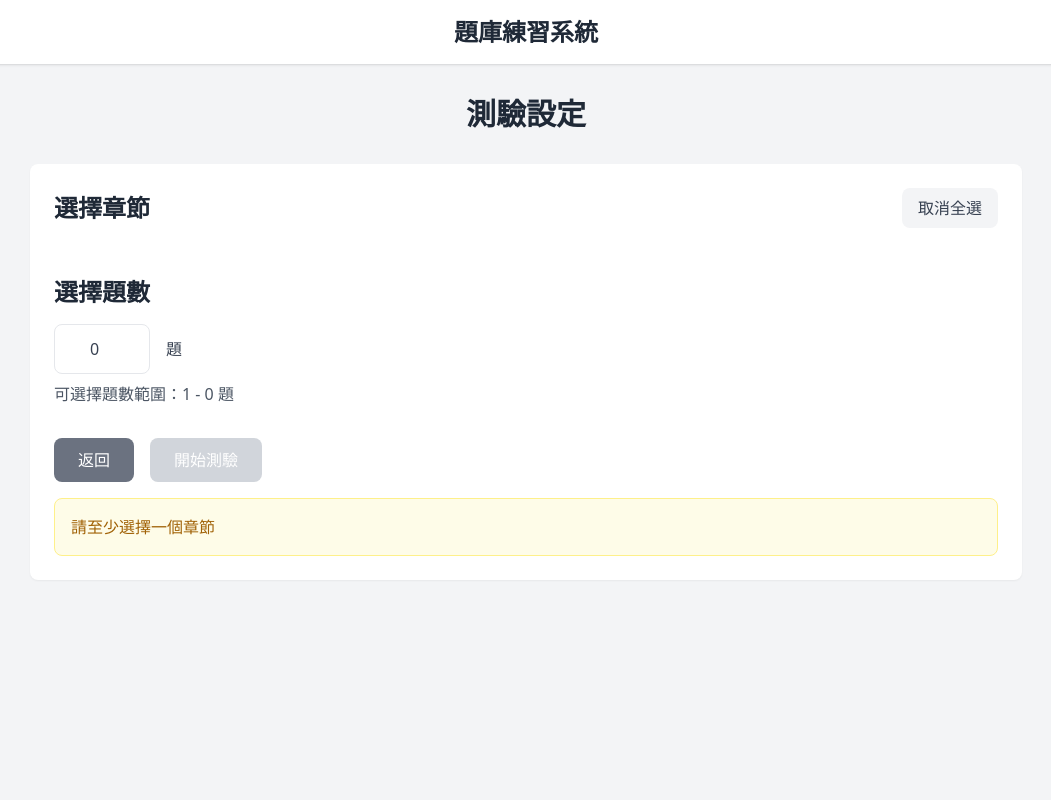
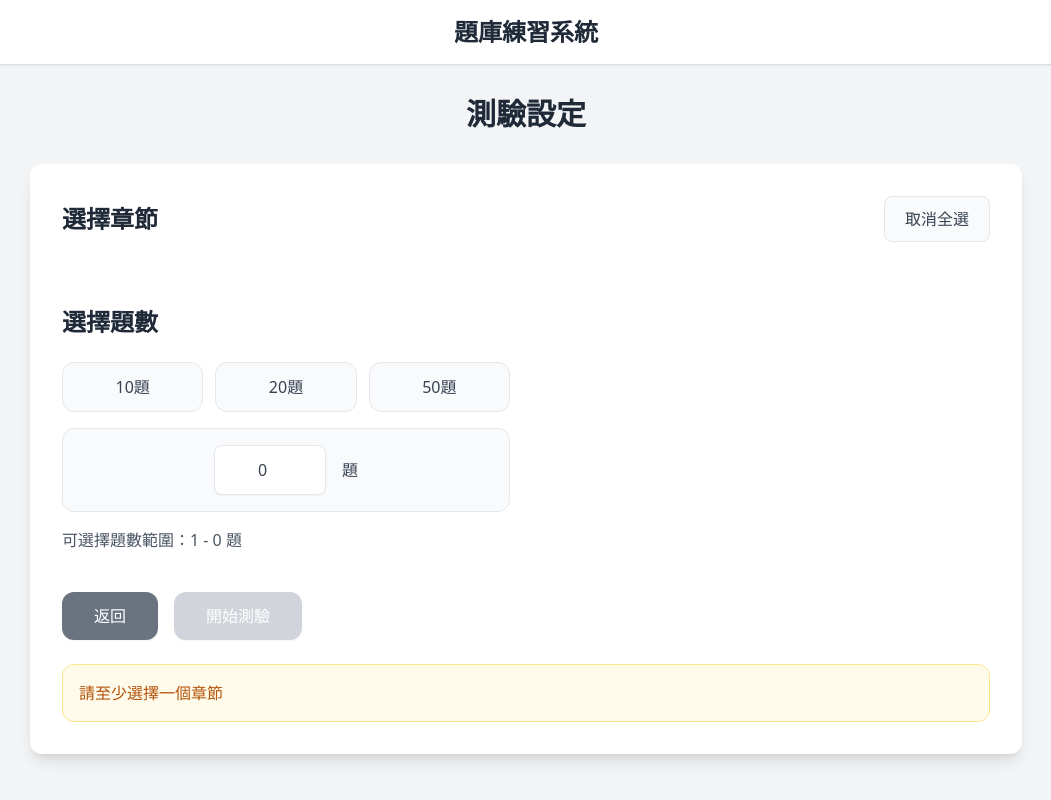
Before and after one commit to JuiHsuanLee0303/question-practice, a Vue app: page /quiz-settings in a window 1280 px wide. Shown: the whole page, without its empty margins (114-1165 px from the left). Built offline with nearby package versions, Linux system fonts and the light colour scheme.

Commit message:
fix: 更新套件、修正TQC題庫格式問題與UI優化
- 更新有資安疑慮的套件
- 修正TQC格式問題
- 優化題目設定的UI樣式

```diff
--- a/package.json
+++ b/package.json
@@ -39,6 +39,6 @@
     "tailwindcss": "^3.4.0",
     "typescript": "~5.3.0",
     "vite": "^5.0.10",
-    "vue-tsc": "^1.8.25"
+    "vue-tsc": "^2.1.10"
   }
 }
--- a/src/views/QuizSettings.vue
+++ b/src/views/QuizSettings.vue
@@ -2,23 +2,32 @@
   <div class="max-w-5xl mx-auto px-4 py-8">
     <h1 class="text-3xl text-gray-800 font-bold mb-8 text-center">測驗設定</h1>
 
-    <div class="bg-white rounded-lg shadow-sm p-6">
+    <div class="bg-white rounded-xl shadow-lg p-8">
       <!-- 選擇章節 -->
-      <div class="mb-8">
-        <div class="flex justify-between items-center mb-4">
+      <div class="mb-10">
+        <div class="flex justify-between items-center mb-6">
           <h2 class="text-2xl text-gray-800 font-semibold">選擇章節</h2>
-          <button @click="toggleAllChapters"
-            class="px-4 py-2 bg-gray-100 hover:bg-gray-200 text-gray-700 rounded-lg transition-colors">
+          <button
+            @click="toggleAllChapters"
+            class="px-5 py-2.5 bg-gray-50 hover:bg-gray-100 text-gray-700 rounded-lg transition-all duration-200 border border-gray-200 hover:border-gray-300 font-medium"
+          >
             {{ isAllSelected ? '取消全選' : '全選' }}
           </button>
         </div>
-        <div class="grid grid-cols-1 md:grid-cols-2 gap-3">
-          <label v-for="chapter in chapters" :key="chapter.id"
-            class="flex items-center p-3 border border-gray-200 rounded-lg hover:bg-gray-50 transition-colors cursor-pointer group">
-            <input type="checkbox" v-model="selectedChapters" :value="chapter.id"
-              class="w-5 h-5 text-blue-500 border-gray-300 rounded focus:ring-blue-500 cursor-pointer" />
-            <div class="ml-3">
-              <span class="text-gray-800 font-medium group-hover:text-gray-900">
+        <div class="grid grid-cols-1 md:grid-cols-2 gap-4">
+          <label
+            v-for="chapter in chapters"
+            :key="chapter.id"
+            class="flex items-center p-4 border border-gray-200 rounded-xl hover:border-blue-300 hover:bg-blue-50/30 transition-all duration-200 cursor-pointer group"
+          >
+            <input
+              type="checkbox"
+              v-model="selectedChapters"
+              :value="chapter.id"
+              class="w-5 h-5 text-blue-500 border-gray-300 rounded-lg focus:ring-blue-500 cursor-pointer"
+            />
+            <div class="ml-4">
+              <span class="text-gray-800 font-medium group-hover:text-blue-600 transition-colors">
                 {{ chapter.name }}
               </span>
               <span class="ml-2 text-gray-500 text-sm"> ({{ chapter.questions.length }} 題) </span>
@@ -28,33 +37,66 @@
       </div>
 
       <!-- 選擇題數 -->
-      <div class="mb-8">
-        <h2 class="text-2xl text-gray-800 font-semibold mb-4">選擇題數</h2>
-        <div class="max-w-xs">
-          <div class="flex items-center space-x-4">
-            <input type="number" v-model="numberOfQuestions" min="1" :max="maxQuestions"
-              class="w-24 p-3 text-gray-700 border border-gray-200 rounded-lg focus:ring-2 focus:ring-blue-500 focus:border-transparent transition-all text-center" />
-            <span class="text-gray-700">題</span>
+      <div class="mb-10">
+        <h2 class="text-2xl text-gray-800 font-semibold mb-6">選擇題數</h2>
+        <div class="max-w-md">
+          <div class="flex flex-col space-y-4">
+            <!-- 快速選擇題數 -->
+            <div class="grid grid-cols-3 gap-3">
+              <button
+                v-for="count in [10, 20, 50]"
+                :key="count"
+                @click="numberOfQuestions = count"
+                :class="[
+                  'px-6 py-3 rounded-xl transition-all duration-200 font-medium flex items-center justify-center',
+                  numberOfQuestions === count
+                    ? 'bg-blue-500 text-white shadow-sm shadow-blue-200'
+                    : 'bg-gray-50 hover:bg-gray-100 text-gray-700 border border-gray-200 hover:border-gray-300',
+                ]"
+              >
+                {{ count }}
+                <p class="hidden md:block">題</p>
+              </button>
+            </div>
+
+            <!-- 自訂題數 -->
+            <div
+              class="flex items-center justify-center space-x-4 bg-gray-50 p-4 rounded-xl border border-gray-200"
+            >
+              <input
+                type="number"
+                v-model="numberOfQuestions"
+                min="1"
+                :max="maxQuestions"
+                class="w-28 p-3 text-gray-700 bg-white border border-gray-200 rounded-lg focus:ring-2 focus:ring-blue-500 focus:border-transparent transition-all text-center shadow-sm"
+              />
+              <span class="text-gray-700 font-medium">題</span>
+            </div>
+            <p class="text-gray-600">可選擇題數範圍：1 - {{ maxQuestions }} 題</p>
           </div>
-          <p class="mt-2 text-gray-600">可選擇題數範圍：1 - {{ maxQuestions }} 題</p>
         </div>
       </div>
 
       <!-- 操作按鈕 -->
       <div class="flex flex-wrap gap-4">
-        <router-link to="/"
-          class="px-6 py-2.5 bg-gray-500 text-white rounded-lg hover:bg-gray-600 transition-colors font-medium">
+        <router-link
+          to="/"
+          class="px-8 py-3 bg-gray-500 text-white rounded-xl hover:bg-gray-600 transition-all duration-200 font-medium shadow-sm"
+        >
           返回
         </router-link>
-        <button @click="startQuiz" :disabled="!canStartQuiz"
-          class="px-6 py-2.5 bg-green-500 text-white rounded-lg hover:bg-green-600 disabled:bg-gray-300 disabled:cursor-not-allowed transition-colors font-medium">
+        <button
+          @click="startQuiz"
+          :disabled="!canStartQuiz"
+          class="px-8 py-3 bg-blue-500 text-white rounded-xl hover:bg-blue-600 disabled:bg-gray-300 disabled:cursor-not-allowed transition-all duration-200 font-medium shadow-sm"
+        >
           開始測驗
         </button>
       </div>
 
       <!-- 提示訊息 -->
-      <div v-if="!canStartQuiz" class="mt-4 p-4 bg-yellow-50 border border-yellow-200 rounded-lg">
-        <p class="text-yellow-700">
+      <div v-if="!canStartQuiz" class="mt-6 p-4 bg-amber-50 border border-amber-200 rounded-xl">
+        <p class="text-amber-700">
           {{ getErrorMessage() }}
         </p>
       </div>
```
Also changed, not shown: 2 other files (tests, documents, lock files or other folders).
